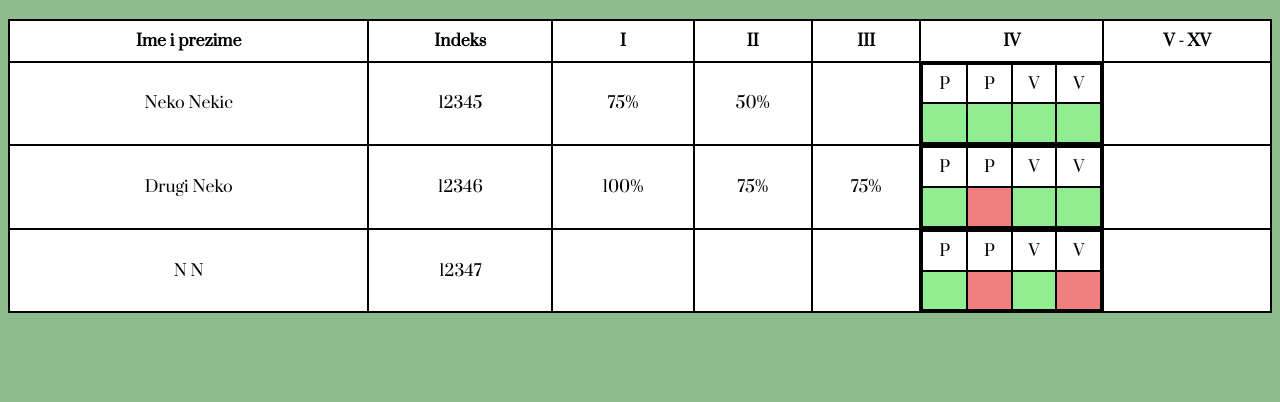
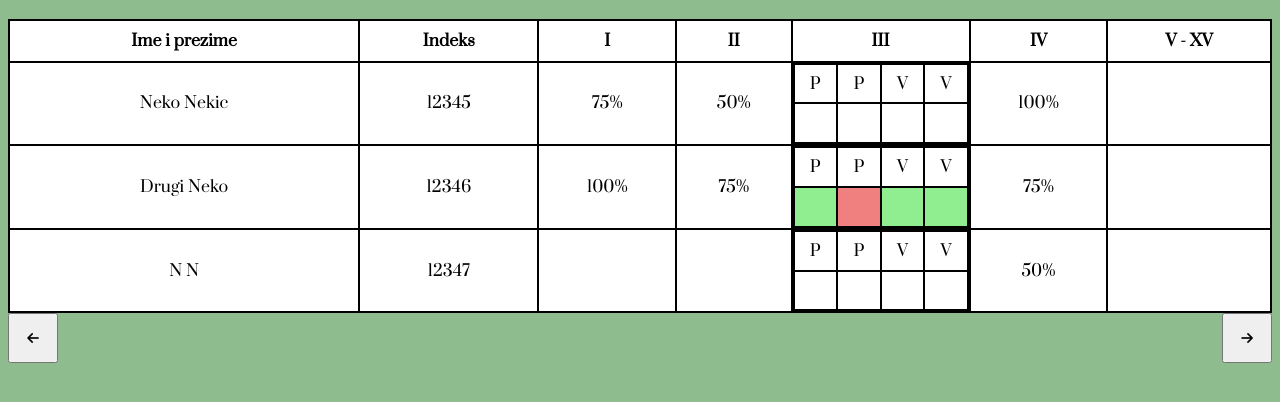
Before and after one commit to aabdagic2/classes-students-management, a plain HTML site: page html/prisustvo.html in a window 1280 px wide. Shown: the part 68-470 px from the top of the page. Drawn offline with Linux system fonts and the light colour scheme.

Commit message:
zadatak2-spirala2

```diff
--- a/css/prisustvo.css
+++ b/css/prisustvo.css
@@ -37,3 +37,7 @@ background-color: white;
 .nijePrisustvovao{
     background-color: lightcoral;
 }
+button{
+    height: 50px;
+    width: 50px;
+}
--- a/html/TabelaPrisustvo.html
+++ b/html/prisustvo.html
@@ -5,10 +5,10 @@
 	<title>Prisustvo</title>
     <script src="../scripts/TabelaPrisustvo.js"></script>
     <script src="../scripts/prisustvo.js" defer></script>
-
+  <link href="https://cdnjs.cloudflare.com/ajax/libs/font-awesome/4.7.0/css/font-awesome.min.css" rel="stylesheet">
 </head>
 <body>
      <div id="divSadrzaj" onload="script()">Amina</div>
-
+    <i class="fas-solid fas-arrow-left" ></i>
 </body>
 </html>
--- a/scripts/TabelaPrisustvo.js
+++ b/scripts/TabelaPrisustvo.js
@@ -1,6 +1,7 @@
 let TabelaPrisustvo = function (divRef, podaci) {
     //privatni atributi modula
-    //
+    let trenutnaSedmica=-3;
+    let najvecaSedmica=-1;
     //implementacija metoda
     divRef.innerHTML = "";
     var head = document.getElementsByTagName('HEAD')[0];
@@ -12,6 +13,9 @@ let TabelaPrisustvo = function (divRef, podaci) {
     //VALIDACIJA
    //1. Broj prisustva na predavanju/vježbi je veći od broja predavanja/vježbi sedmično
    //2. Broj prisustva je manji od nule
+   iscrtajTabelu();
+   function iscrtajTabelu(){
+    divRef.innerHTML = "";
     let prisustvoVeceOdSedmicnog=0,prisustvoManjeOdNule=0;
     for(let i=0;i<podaci.prisustva.length;i++){
         if(podaci.prisustva[i].predavanja>podaci.brojPredavanjaSedmicno||podaci.prisustva[i].vjezbe>podaci.brojVjezbiSedmicno){
@@ -22,7 +26,6 @@ let TabelaPrisustvo = function (divRef, podaci) {
             prisustvoManjeOdNule=1;
             break;
         }
-
     }
   //3. Isti student ima dva ili više unosa prisustva za istu sedmicu
 let viseUnosa=0;
@@ -80,12 +83,13 @@ else{
    const tbl = document.createElement("table");
    const headTabele=document.createElement("thead");
    const red=document.createElement("tr");
-   let najvecaSedmica=-1;
     for(let i=0;i<podaci.prisustva.length;i++){
       if(podaci.prisustva[i].sedmica>najvecaSedmica ){
         najvecaSedmica=podaci.prisustva[i].sedmica;
       }
    }
+   if(trenutnaSedmica==-3)
+   trenutnaSedmica=najvecaSedmica;
    const kolona1=document.createElement("th");
  const tekstKolone1=document.createTextNode(`Ime i prezime`);
  kolona1.appendChild(tekstKolone1);
@@ -102,7 +106,7 @@ for(let i=0;i<najvecaSedmica;i++){
  kolona.appendChild(tekstKolone);
  red.appendChild(kolona);
    }
-   if(najvecaSedmica+1!=15){
+   if(trenutnaSedmica+1!=15){
    const kolona=document.createElement("th");
    const tekstKolone=document.createTextNode(`${rimski[najvecaSedmica]} - XV`);
    kolona.appendChild(tekstKolone);
@@ -122,7 +126,7 @@ for(let i=0;i<najvecaSedmica;i++){
      c1.appendChild(ct1);
      row.appendChild(c1);
      let indeksStudenta=podaci.studenti[i].index;
-     for (let j = 0; j < najvecaSedmica-1; j++) {
+     for (let j = 0; j < trenutnaSedmica-1; j++) {
        const cell = document.createElement("td");
        let prisustva1=-1;
        for(let k=0;k<podaci.prisustva.length;k++){
@@ -150,10 +154,10 @@ for(let i=0;i<najvecaSedmica;i++){
         red1.appendChild(cellm);
 
      }
-    if(podaci.prisustva.filter(x=>x.index==indeksStudenta&&x.sedmica==najvecaSedmica).length!=0){
+    if(podaci.prisustva.filter(x=>x.index==indeksStudenta&&x.sedmica==trenutnaSedmica).length!=0){
         let p=-1,v=-1;
         for(let k=0;k<podaci.prisustva.length;k++){
-            if(podaci.prisustva[k].index==indeksStudenta&&podaci.prisustva[k].sedmica==najvecaSedmica){
+            if(podaci.prisustva[k].index==indeksStudenta&&podaci.prisustva[k].sedmica==trenutnaSedmica){
                 p=podaci.prisustva[k].predavanja;
                 v=podaci.prisustva[k].vjezbe;
                 break;
@@ -194,11 +198,30 @@ for(let i=0;i<najvecaSedmica;i++){
         cellm.appendChild(cellt);
         red1.appendChild(cellm);
      }
+
      tabelica.appendChild(red1);
      tabelica.appendChild(red2);
      tabelica.setAttribute("border", "1");
     cell3.appendChild(tabelica);
-     row.appendChild(cell3);
+    row.appendChild(cell3);
+    for (let j = trenutnaSedmica; j < najvecaSedmica; j++) {
+        const cell12 = document.createElement("td");
+        let prisustva12=-1;
+        for(let k=0;k<podaci.prisustva.length;k++){
+         if(podaci.prisustva[k].index==indeksStudenta&&podaci.prisustva[k].sedmica==j+1){
+             prisustva12=podaci.prisustva[k].predavanja+podaci.prisustva[k].vjezbe;
+             break;
+         }
+        }
+
+         let procenat1=((prisustva12)/(podaci.brojPredavanjaSedmicno+podaci.brojVjezbiSedmicno))*100;
+       // ako je prisustva ostao -1 procenat će biti negativan (nema uneseno prisustvo za ovog studenta) pa ćemo ćeliju ostaviti praznu u tom slučaju
+       if(procenat1>=0){
+       const cellText12=document.createTextNode(`${procenat1}%`);
+        cell12.appendChild(cellText12);}
+        row.appendChild(cell12);
+      }
+
      const cellm=document.createElement("td");
      row.appendChild(cellm);
      tblBody.appendChild(row);
@@ -209,11 +232,39 @@ for(let i=0;i<najvecaSedmica;i++){
      divRef.appendChild(tbl);
      tbl.setAttribute("border", "1");
      tbl.setAttribute("border-collapse", "collapse");
+
+     //ZADATAK 2
+    // <link rel="stylesheet" href="https://cdnjs.cloudflare.com/ajax/libs/font-awesome/4.7.0/css/font-awesome.min.css"></link>
+     var link1 = document.createElement('link');
+     link1.rel = 'stylesheet';
+     link1.href = 'https://cdnjs.cloudflare.com/ajax/libs/font-awesome/6.2.1/css/all.min.css';
+     head.appendChild(link1);
+     var btn = document.createElement("button");
+    btn.innerHTML='<i class="fa-solid fa-arrow-left"></i>';
+     btn.onclick = function () {
+      prethodnaSedmica();
+     };
+    divRef.appendChild(btn);
+    var btn1 = document.createElement("button");
+    btn1.innerHTML='<i class="fa-solid fa-arrow-right"></i>';
+     btn1.onclick = function () {
+      sljedecaSedmica();
+     };
+     btn1.style.float="right";
+    divRef.appendChild(btn1);
+    }
 }
 
     let sljedecaSedmica = function () {
+     if(trenutnaSedmica!=najvecaSedmica){
+    trenutnaSedmica++;
+    iscrtajTabelu();
+     }
     }
     let prethodnaSedmica = function () {
+    if(trenutnaSedmica>1){
+    trenutnaSedmica--;
+    iscrtajTabelu();}
     }
     return {
     sljedecaSedmica: sljedecaSedmica,
```
